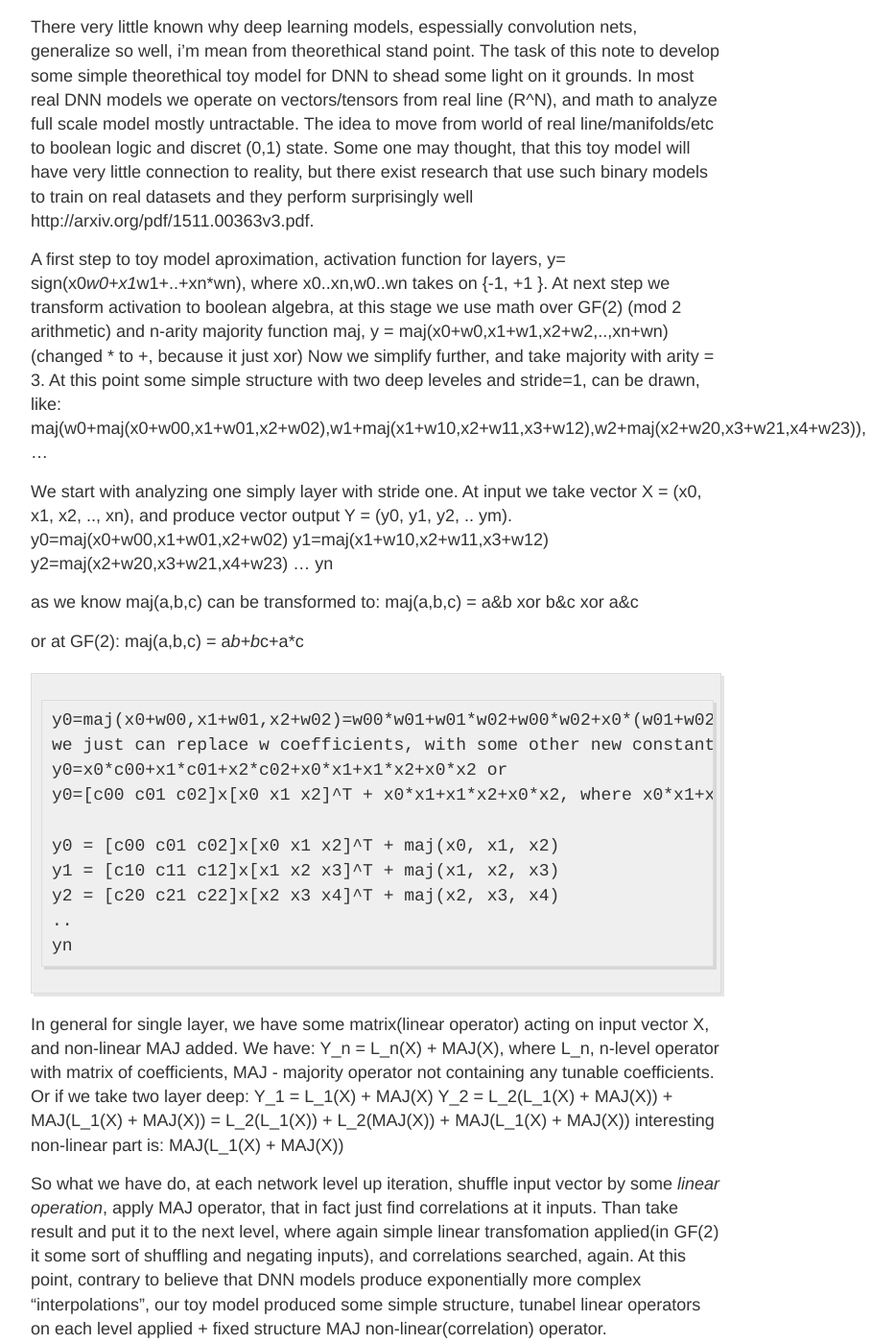
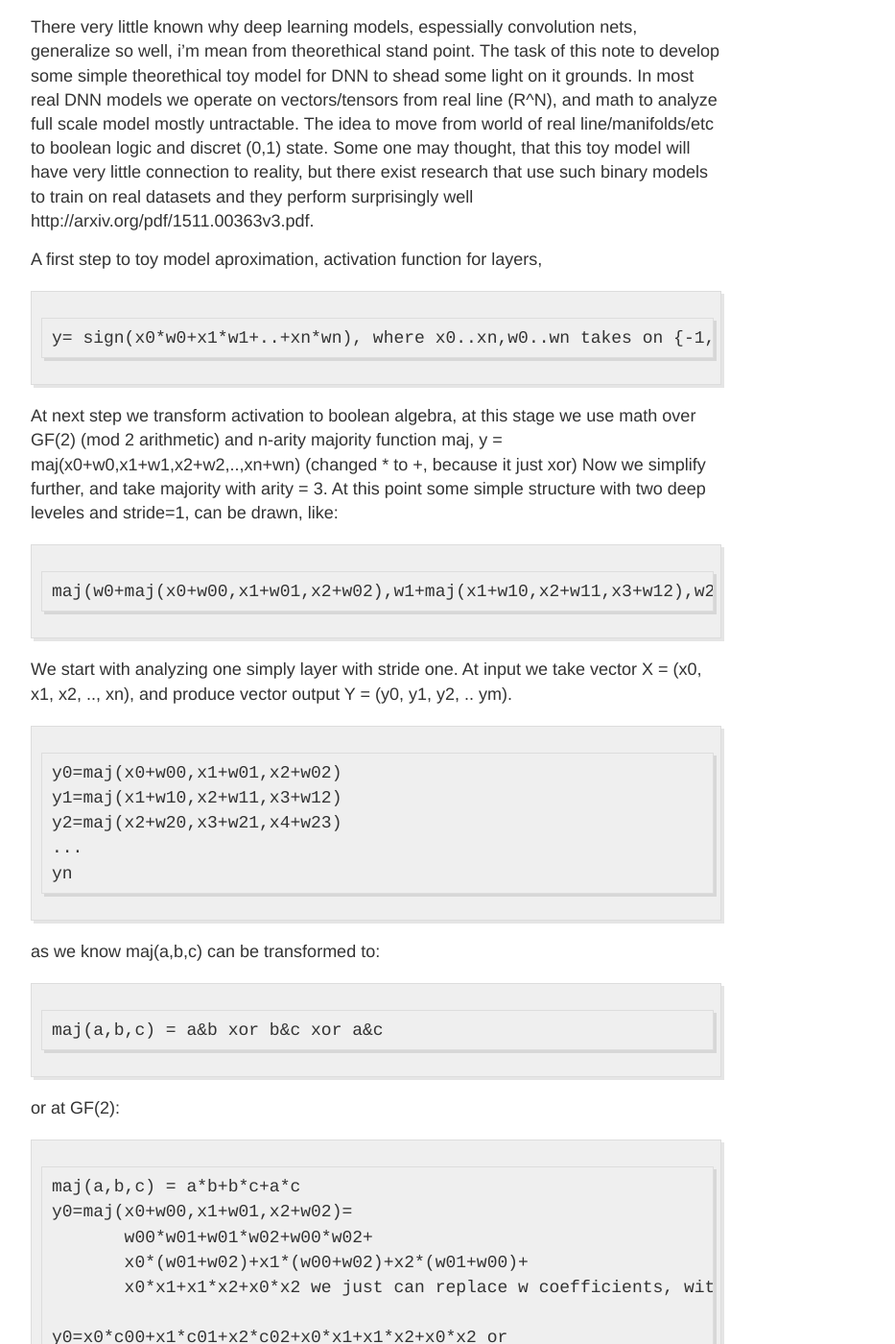
Before and after one commit to xmvlad/xmvlad.github.io, a Jekyll site: the page built from _posts/2016-9-9-Binary-DNN-Toy-Model.md, in a window 1280 px wide and 1400 px high, scrolled down 302 px. Shown: the whole window at 96% size, without its empty margins (248-1181 px from the left). Built offline with Jekyll 4.4.1, drawn with Linux system fonts in a browser that asks for light colours; some of the changed text lies outside the part shown.

Commit message:
markup fix 2

```diff
--- a/_posts/2016-9-9-Binary-DNN-Toy-Model.md
+++ b/_posts/2016-9-9-Binary-DNN-Toy-Model.md
@@ -11,12 +11,16 @@ In most real DNN models we operate on vectors/tensors from real line (R^N), and
 The idea to move from world of real line/manifolds/etc to boolean logic and discret (0,1) state. Some one may thought, that this toy model will have very little connection to reality, but there exist research that use such binary models to train on real datasets and they perform surprisingly well http://arxiv.org/pdf/1511.00363v3.pdf.
 
 A first step to toy model aproximation, activation function for layers,
+
 	y= sign(x0*w0+x1*w1+..+xn*wn), where x0..xn,w0..wn takes on {-1, +1 }.
+
 At next step we transform activation to boolean algebra, at this stage we use math over GF(2) (mod 2 arithmetic) and n-arity majority function maj, y = maj(x0+w0,x1+w1,x2+w2,..,xn+wn) (changed * to +, because it just xor)
 Now we simplify further, and take majority with arity = 3. At this point some simple structure with two deep leveles and stride=1, can be drawn, like:
+
 	maj(w0+maj(x0+w00,x1+w01,x2+w02),w1+maj(x1+w10,x2+w11,x3+w12),w2+maj(x2+w20,x3+w21,x4+w23)), ...
 
 We start with analyzing one simply layer with stride one. At input we take vector X = (x0, x1, x2, .., xn), and produce vector output Y = (y0, y1, y2, .. ym).
+
 	y0=maj(x0+w00,x1+w01,x2+w02)
 	y1=maj(x1+w10,x2+w11,x3+w12)
 	y2=maj(x2+w20,x3+w21,x4+w23)
@@ -24,15 +28,22 @@ We start with analyzing one simply layer with stride one. At input we take vecto
 	yn
 
 as we know maj(a,b,c) can be transformed to:
+
 	maj(a,b,c) = a&b xor b&c xor a&c
 
 or at GF(2):
+
 	maj(a,b,c) = a*b+b*c+a*c
+	y0=maj(x0+w00,x1+w01,x2+w02)=
+           w00*w01+w01*w02+w00*w02+
+           x0*(w01+w02)+x1*(w00+w02)+x2*(w01+w00)+
+           x0*x1+x1*x2+x0*x2
+we just can replace w coefficients, with some other new constants c, then:
 
-	y0=maj(x0+w00,x1+w01,x2+w02)=w00*w01+w01*w02+w00*w02+x0*(w01+w02)+x1*(w00+w02)+x2*(w01+w00)+x0*x1+x1*x2+x0*x2
-	we just can replace w coefficients, with some other new constants c, then:
 	y0=x0*c00+x1*c01+x2*c02+x0*x1+x1*x2+x0*x2 or
-	y0=[c00 c01 c02]x[x0 x1 x2]^T + x0*x1+x1*x2+x0*x2, where x0*x1+x1*x2+x0*x2 is the same majority function maj(x0,x1,x2)
+	y0=[c00 c01 c02]x[x0 x1 x2]^T + x0*x1+x1*x2+x0*x2
+
+ where x0*x1+x1*x2+x0*x2 is the same majority function maj(x0,x1,x2)
 
 	y0 = [c00 c01 c02]x[x0 x1 x2]^T + maj(x0, x1, x2)
 	y1 = [c10 c11 c12]x[x1 x2 x3]^T + maj(x1, x2, x3)
@@ -44,8 +55,10 @@ In general for single layer, we have some matrix(linear operator) acting on inpu
 We have:
 	Y_n = L_n(X) + MAJ(X), where L_n, n-level operator with matrix of coefficients, MAJ - majority operator not containing any tunable coefficients.
 Or if we take two layer deep:
+
 	Y_1 = L_1(X) + MAJ(X)
 	Y_2 = L_2(L_1(X) + MAJ(X)) + MAJ(L_1(X) + MAJ(X)) = L_2(L_1(X)) + L_2(MAJ(X)) + MAJ(L_1(X) + MAJ(X))
+
 interesting non-linear part is:
 	MAJ(L_1(X) + MAJ(X))
 
```
